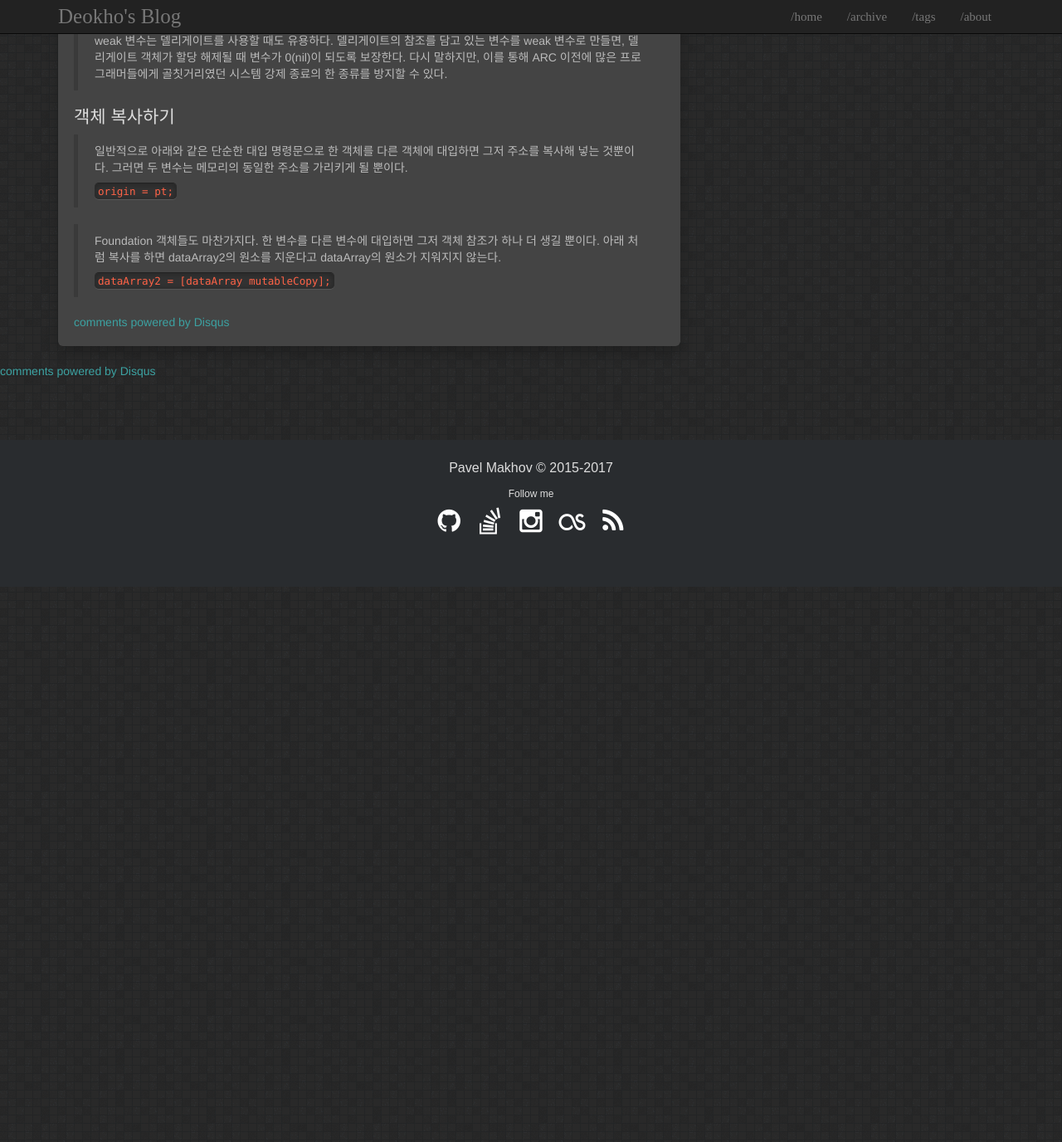
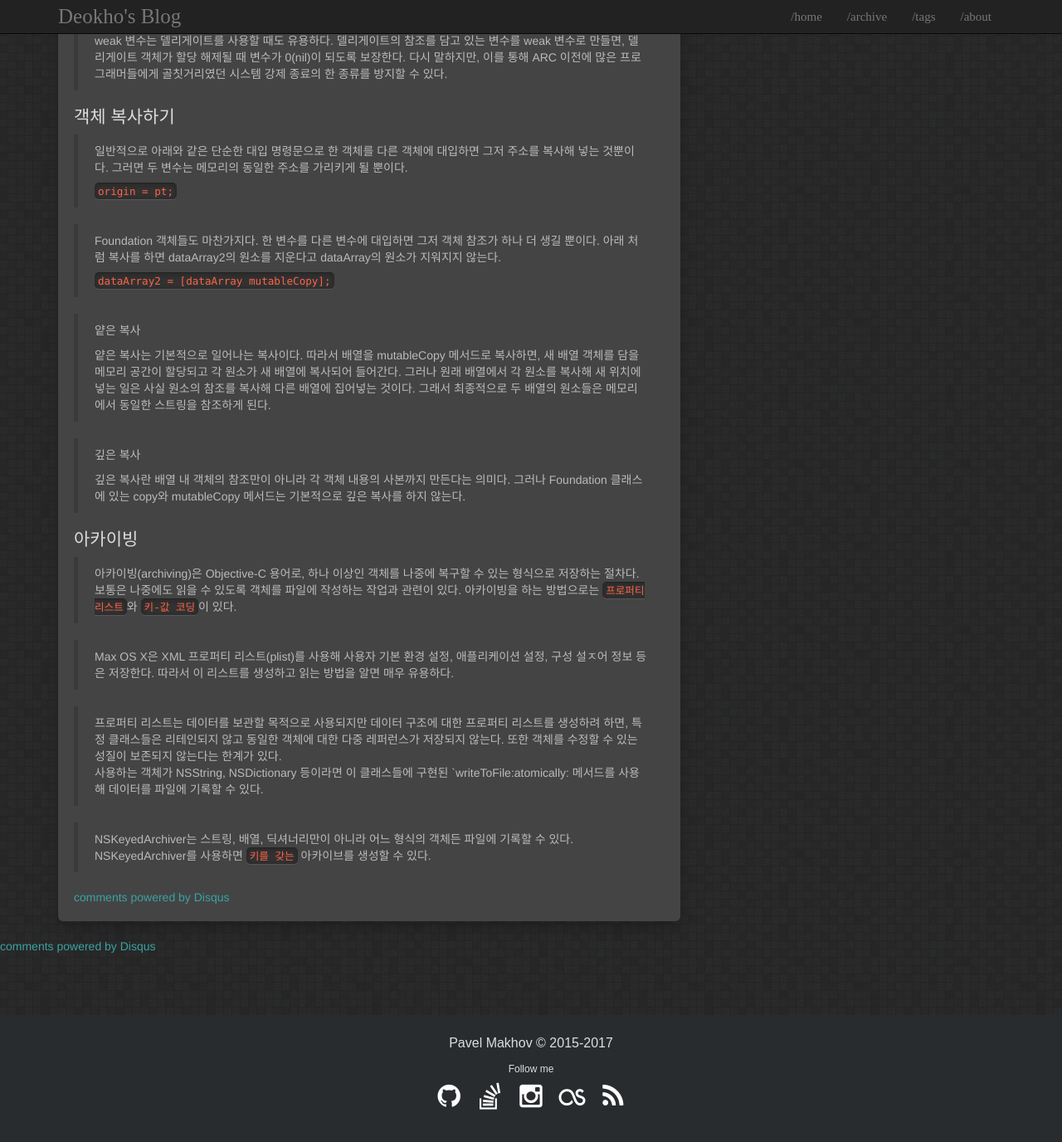
Before and after one commit to LeeDeokho/LeeDeokHo.github.io, a Jekyll site: the page built from _posts/2018-03-13-Programming-ObjC.md, in a window 1280 px wide and 1400 px high, scrolled down 7717 px. Shown: the top 1376 px of the window at 83% size. Built offline with Jekyll 4.4.1, drawn with Linux system fonts in a browser that asks for light colours; comment, search, counter and statistics services are not loaded; before the commit the page ends 8424 px from its top, so only the background shows below that.

Commit message:
update objc

```diff
--- a/_posts/2018-03-13-Programming-ObjC.md
+++ b/_posts/2018-03-13-Programming-ObjC.md
@@ -353,3 +353,23 @@ NSAutoreleasePool * pool = [[NSAutoreleasePool allc] init];
 > Foundation 객체들도 마찬가지다. 한 변수를 다른 변수에 대입하면 그저 객체 참조가 하나 더 생길 뿐이다. 아래 처럼 복사를 하면 dataArray2의 원소를 지운다고 dataArray의 원소가 지워지지 않는다.
 >
 > `dataArray2 = [dataArray mutableCopy];`
+
+> 얕은 복사
+>
+> 얕은 복사는 기본적으로 일어나는 복사이다. 따라서 배열을 mutableCopy 메서드로 복사하면, 새 배열 객체를 담을 메모리 공간이 할당되고 각 원소가 새 배열에 복사되어 들어간다. 그러나 원래 배열에서 각 원소를 복사해 새 위치에 넣는 일은 사실 원소의 참조를 복사해 다른 배열에 집어넣는 것이다. 그래서 최종적으로 두 배열의 원소들은 메모리에서 동일한 스트링을 참조하게 된다.
+
+> 깊은 복사
+>
+> 깊은 복사란 배열 내 객체의 참조만이 아니라 각 객체 내용의 사본까지 만든다는 의미다. 그러나 Foundation 클래스에 있는 copy와 mutableCopy 메서드는 기본적으로 깊은 복사를 하지 않는다.
+
+
+## 아카이빙
+
+> 아카이빙(archiving)은 Objective-C 용어로, 하나 이상인 객체를 나중에 복구할 수 있는 형식으로 저장하는 절차다. 보통은 나중에도 읽을 수 있도록 객체를 파일에 작성하는 작업과 관련이 있다. 아카이빙을 하는 방법으로는 `프로퍼티 리스트`와 `키-값 코딩`이 있다.
+
+> Max OS X은 XML 프로퍼티 리스트(plist)를 사용해 사용자 기본 환경 설정, 애플리케이션 설정, 구성 설ㅈ어 정보 등은 저장한다. 따라서 이 리스트를 생성하고 읽는 방법을 알면 매우 유용하다.
+
+> 프로퍼티 리스트는 데이터를 보관할 목적으로 사용되지만 데이터 구조에 대한 프로퍼티 리스트를 생성하려 하면, 특정 클래스들은 리테인되지 않고 동일한 객체에 대한 다중 레퍼런스가 저장되지 않는다. 또한 객체를 수정할 수 있는 성질이 보존되지 않는다는 한계가 있다.
+> 사용하는 객체가 NSString, NSDictionary 등이라면 이 클래스들에 구현된 `writeToFile:atomically: 메서드를 사용해 데이터를 파일에 기록할 수 있다.
+
+> NSKeyedArchiver는 스트링, 배열, 딕셔너리만이 아니라 어느 형식의 객체든 파일에 기록할 수 있다. NSKeyedArchiver를 사용하면 `키를 갖는` 아카이브를 생성할 수 있다.
```
